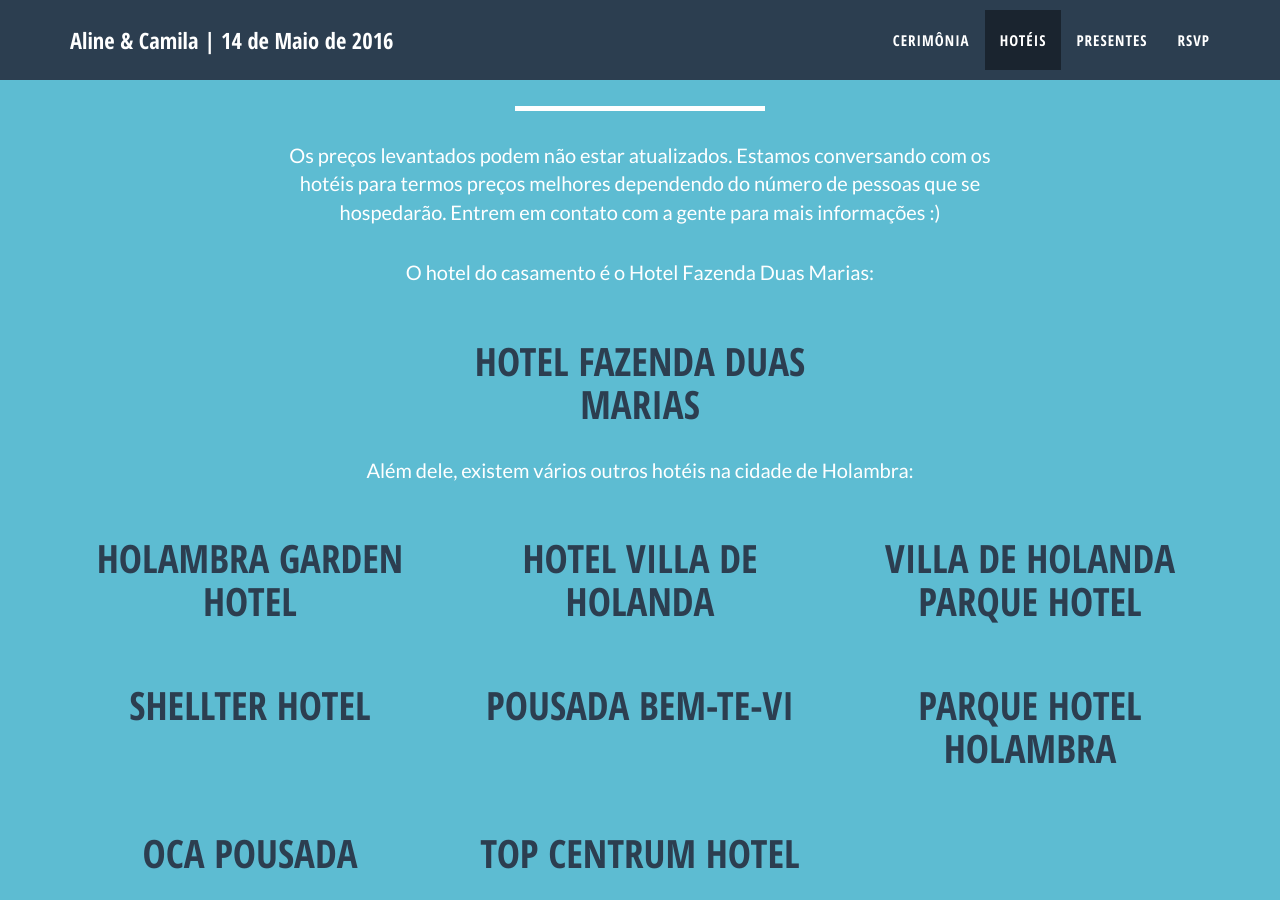
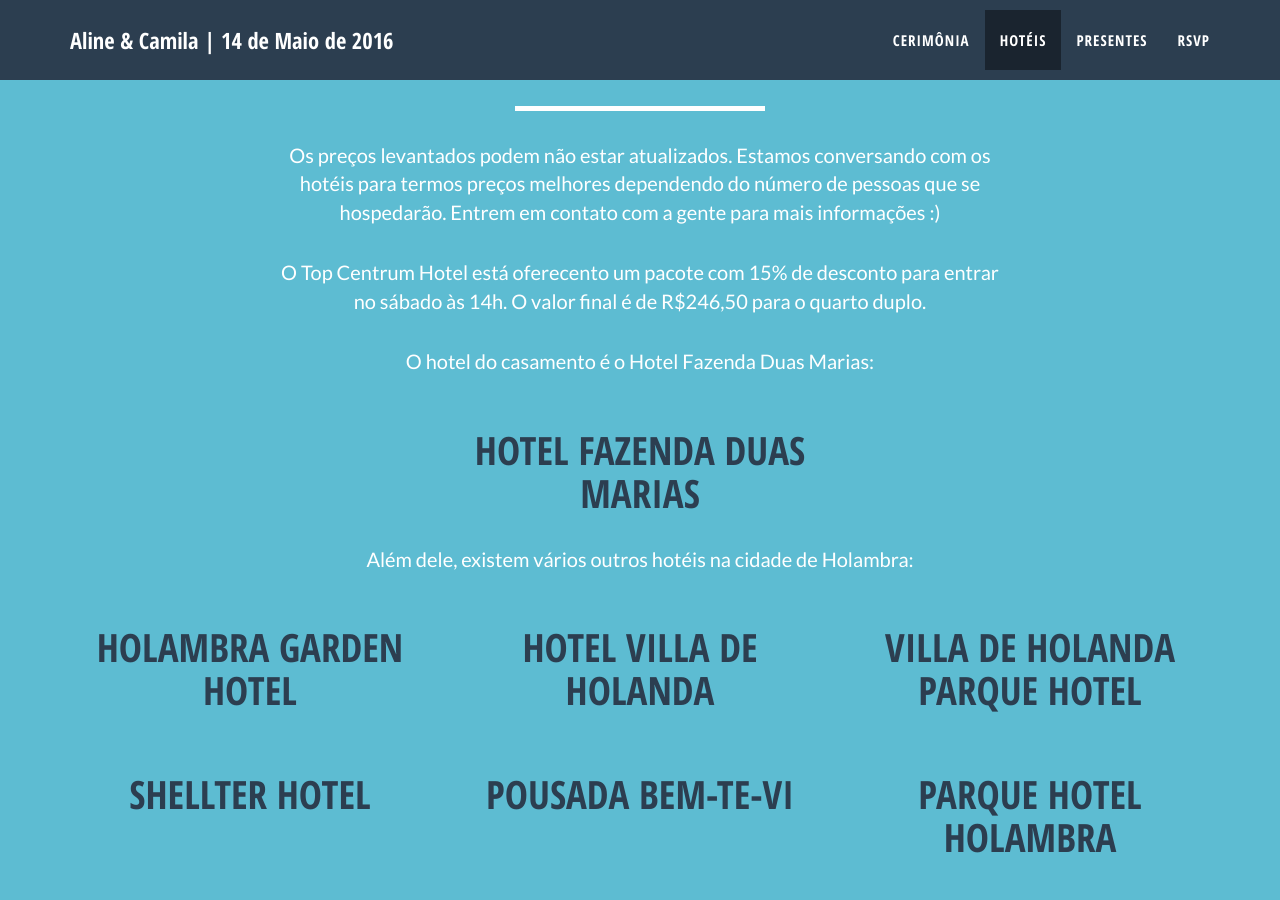
Before and after one commit to cscatolini/cscatolini.github.io, a Jekyll site: the page casamento/index.html, which Jekyll copies as it is, in a window 1280 px wide and 900 px high, scrolled down 1963 px. Built offline with Jekyll 4.4.1, drawn with Linux system fonts in a browser that asks for light colours; nearby versions of some CDN libraries.

Commit message:
add top centrum hotel info

```diff
--- a/casamento/index.html
+++ b/casamento/index.html
@@ -141,6 +141,8 @@
             </div>
             <div class="col-lg-8 col-lg-offset-2">
                 <p>Os preços levantados podem não estar atualizados. Estamos conversando com os hotéis para termos preços melhores dependendo do número de pessoas que se hospedarão. Entrem em contato com a gente para mais informações :)</p>
+                <br>
+                <p>O Top Centrum Hotel está oferecento um pacote com 15% de desconto para entrar no sábado às 14h. O valor final é de  R$246,50 para o quarto duplo.</p>
                 <br>
                 <p>O hotel do casamento é o Hotel Fazenda Duas Marias:</p>
                 <br>
```
